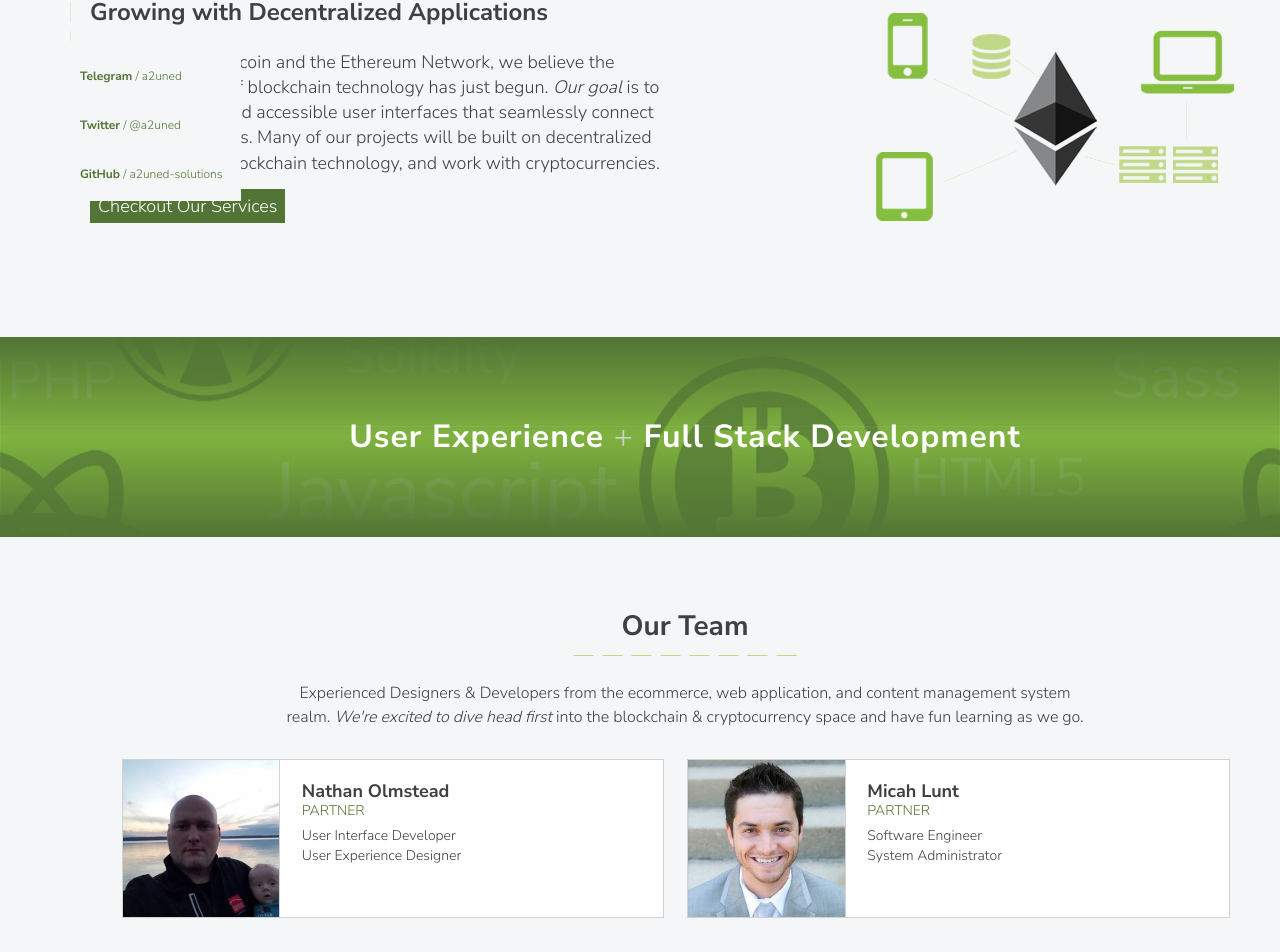
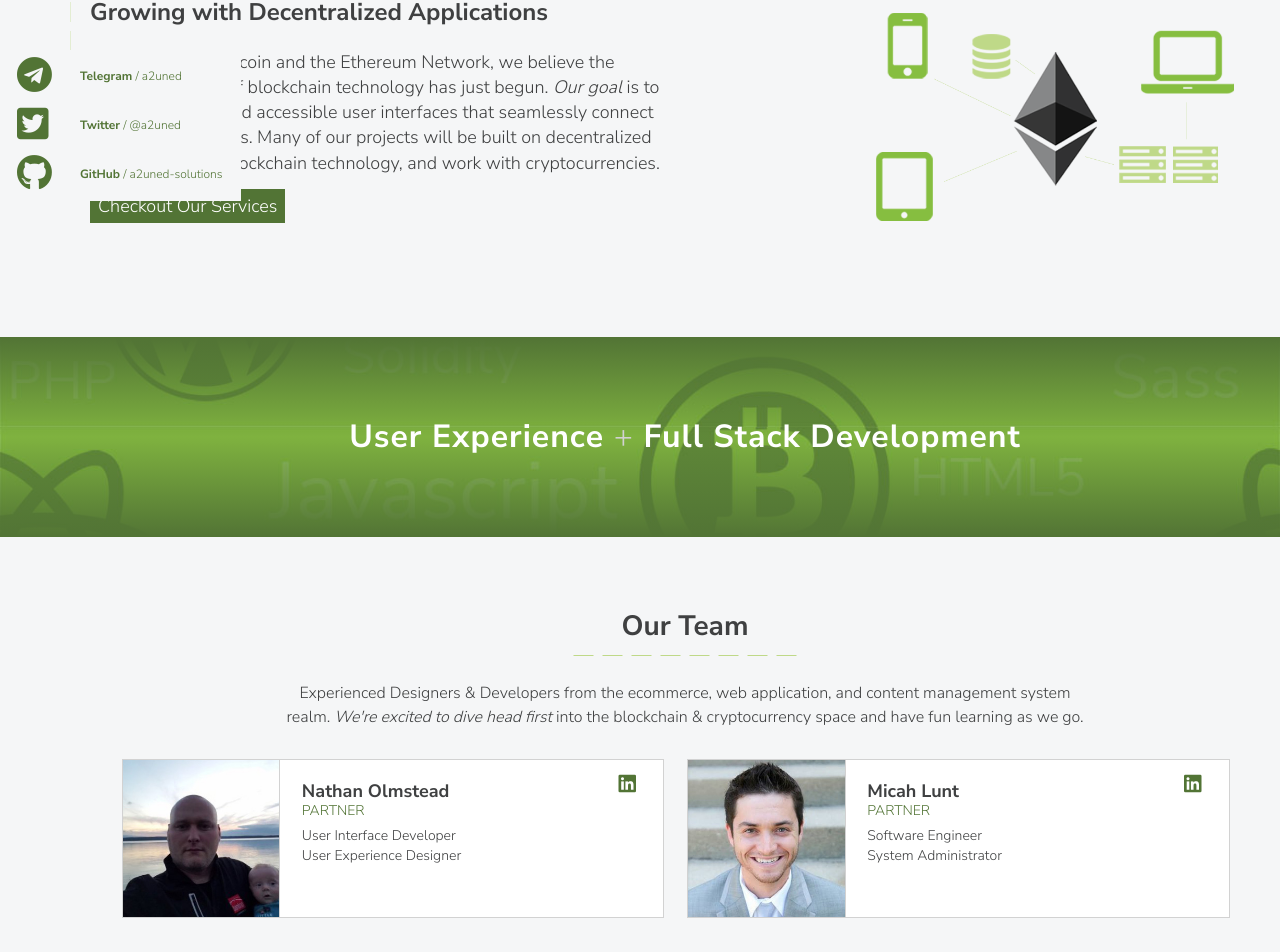
Before and after one commit to a2uned-solutions/a2uned.io, a React (Create React App) app: page / in a window 1280 px wide. Shown: the part 597-1549 px from the top of the page. Built offline with nearby package versions, Linux system fonts and the light colour scheme.

Commit message:
fix font awesome icon class names

```diff
--- a/src/App.js
+++ b/src/App.js
@@ -64,7 +64,7 @@ class App extends Component {
                         <ul className="social">
                             <li>
                                 <a href="https://www.linkedin.com/in/nathanolmstead/" target="_blank" rel="noopener noreferrer"  title="LinkedIn">
-                                    <i className="fa fa-linkedin" aria-hidden="true"></i>
+                                    <i className="fab fa-linkedin" aria-hidden="true"></i>
                                 </a>
                             </li>
                         </ul>
@@ -84,7 +84,7 @@ class App extends Component {
                         <ul className="social">
                             <li>
                                 <a href="https://www.linkedin.com/in/micah-lunt-8322a752/" target="_blank" rel="noopener noreferrer"  title="LinkedIn">
-                                    <i className="fa fa-linkedin" aria-hidden="true"></i>
+                                    <i className="fab fa-linkedin" aria-hidden="true"></i>
                                 </a>
                             </li>
                         </ul>
--- a/src/layoutComponents/Footer.js
+++ b/src/layoutComponents/Footer.js
@@ -7,7 +7,7 @@ export default function Footer() {
       <ul className="connect no-list">
         <li>
           <a href="https://t.me/a2uned" target="_blank" rel="noopener noreferrer" title="Telegram">
-            <i className="fa fa-telegram" aria-hidden="true"></i>
+            <i className="fab fa-telegram" aria-hidden="true"></i>
             <span className="connect-info">
                 <strong>Telegram </strong>/
                 a2uned
@@ -16,7 +16,7 @@ export default function Footer() {
         </li>
         <li>
           <a href="https://twitter.com/a2uned" target="_blank" rel="noopener noreferrer" title="Twitter">
-            <i className="fa fa-twitter-square" aria-hidden="true"></i>
+            <i className="fab fa-twitter-square" aria-hidden="true"></i>
             <span className="connect-info">
                 <strong>Twitter </strong>/
                 @a2uned
@@ -25,7 +25,7 @@ export default function Footer() {
         </li>
         <li>
           <a href="https://github.com/a2uned-solutions" target="_blank" rel="noopener noreferrer" title="GitHub">
-            <i className="fa fa-github" aria-hidden="true"></i>
+            <i className="fab fa-github" aria-hidden="true"></i>
             <span className="connect-info">
                 <strong>GitHub </strong>/
                 a2uned-solutions
```
